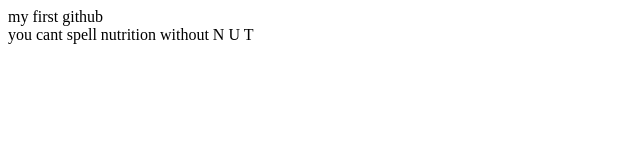
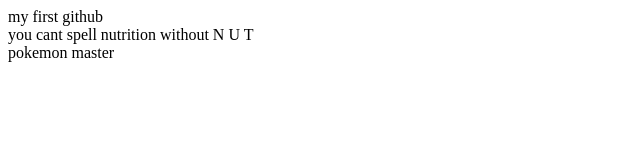
Before and after one commit to jetix2/Catch-me-game, a plain HTML site: page index.html in a window 1280 px wide. Shown: the whole page, without its empty margins (0-640 px from the left). Drawn offline with Linux system fonts and the light colour scheme.

Commit message:
another saussege

```diff
--- a/index.html
+++ b/index.html
@@ -7,5 +7,7 @@
 <body>
     <div>my first github </div>
     <div>you cant spell nutrition without N U T <div>
+        <div>pokemon master</div>
+
 </body>
 </html>
```
